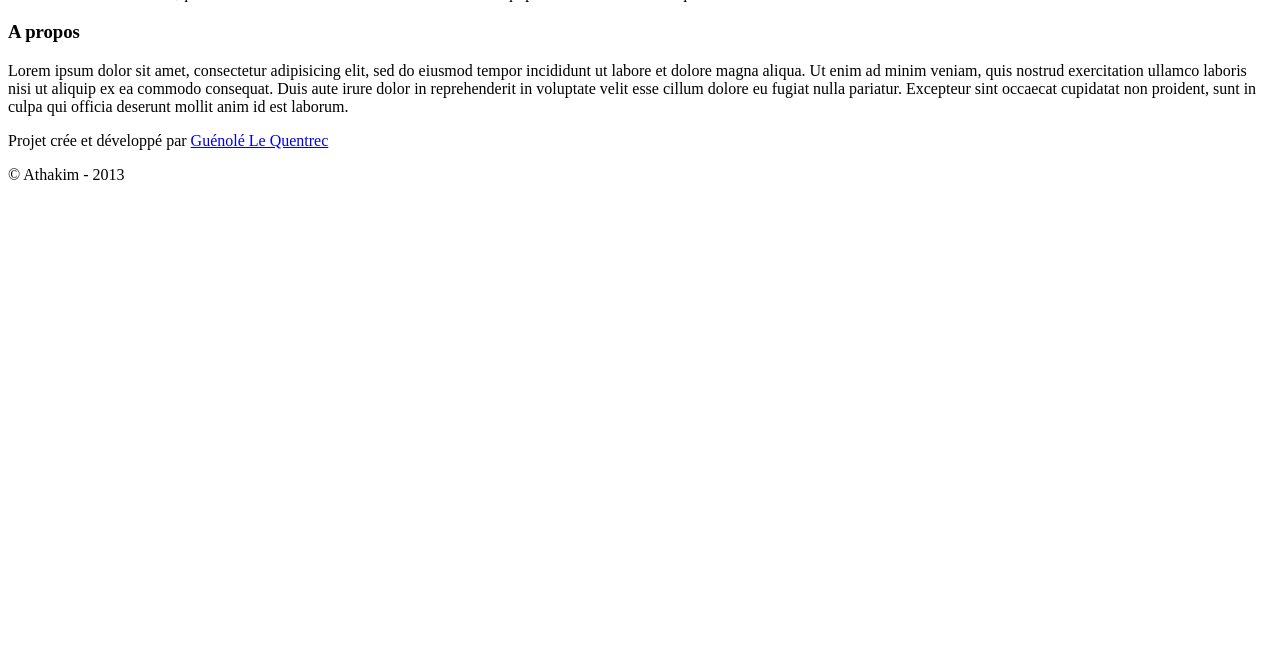
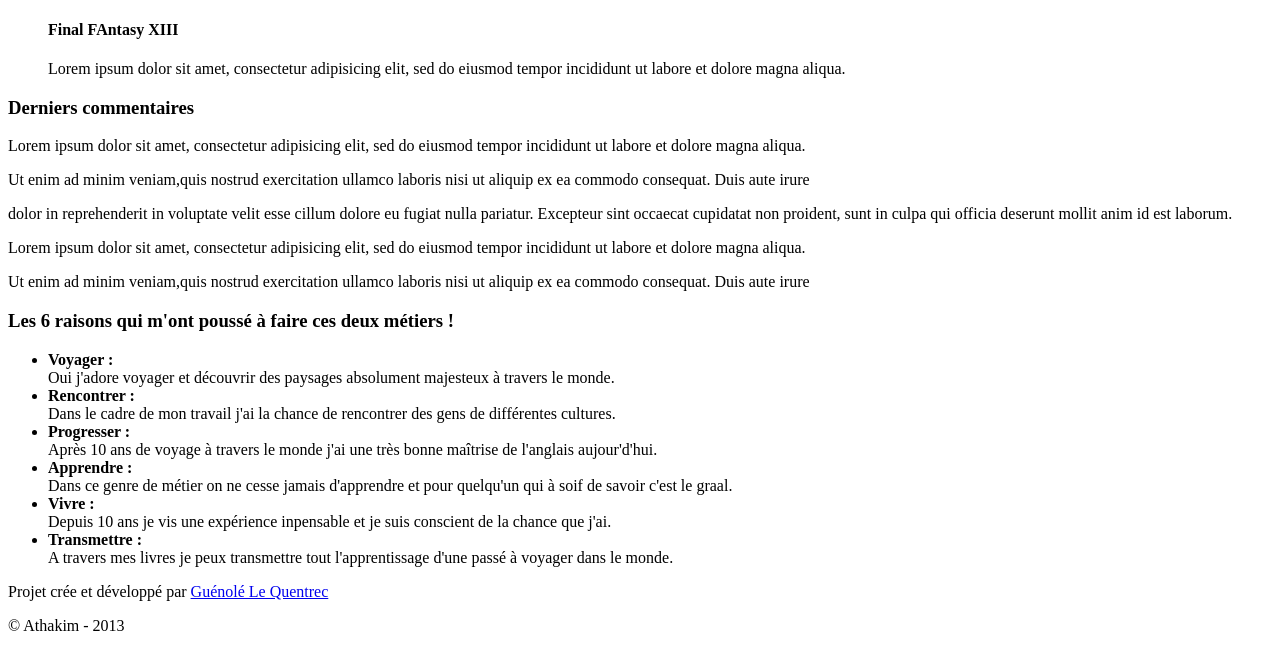
Before and after one commit to Twisted578/Projet-3-OC, a PHP site: page / in a window 1280 px wide. Shown: the part 3478-4129 px from the top of the page. Before the commit the page ends 3658 px from the top, so only its background shows below. Run offline with PHP 8.4, Linux system fonts and the light colour scheme; some libraries are stand-ins or nearby versions.

Commit message:
Rajout de l'include + les 6 raisons de faire ces deux métiers

```diff
--- a/INC/header.php
+++ b/INC/header.php
@@ -44,3 +44,36 @@
 						<li><a href="signup.html">S'inscrire</a></li>
 					</ul>
 				</div>
+
+		</div> <!-- #navigation -->
+
+		<div id="search">
+
+			<form method="get" id="searchform" action="">
+				<div>
+					<input type="text" value="Chercher" name="q" id="q" onfocus="if (this.value == 'Chercher') {this.value = '';}" onblur="if (this.value == '') {this.value = 'Chercher';}" />
+					<input type="submit" id="searchsubmit" value="Go" />
+				</div>
+			</form>
+		</div> <!--#search -->
+
+    </div> <!-- container -->
+	</div> <!--#nav -->
+
+	<!-- HEADER -->
+	<header>
+	    <div class="container clearfix">
+
+			<div id="logo">
+				<a href="index.html" title="Mon blog"><img  src="img/logo4.png" alt="Mon blog" /></a>
+			</div>
+			<div id="reseaux">
+				<ul>
+					<li><a href="#" class="fb"></a></li>
+					<li><a href="#" class="tt"></a></li>
+					<li><a href="#" class="gg"></a></li>
+					<li><a href="#" class="yt"></a></li>
+				</ul>
+			</div>
+	    </div> <!-- container -->
+	</header>
--- a/index.php
+++ b/index.php
@@ -1,32 +1,6 @@
 <?php
-include 'INC/header.php';
-
-
-ini_set('display_errors',1);
+include 'INC/header.php'
 ?>
-
-<body>
-  <!--[if lt IE 7]><p class=chromeframe>Your browser is <em>ancient!</em> <a href="http://browsehappy.com/">Upgrade to a different browser</a> or <a href="http://www.google.com/chromeframe/?redirect=true">install Google Chrome Frame</a> to experience this site.</p><![endif]-->
-<div class="wrap">
-	<!-- NAVIGATION -->
-	<div id="nav">
-    <div class="container clearfix">
-
-		<!-- MENU -->
-		<div id="navigation">
-				<ul id="menu" class="menu">
-					<li ><a href="index.html">Acceuil</a></li>
-					<li ><a href="articles.html">Livre</a></li>
-					<li ><a href="contact.html">Contact</a></li>
-					s
-				</ul>
-
-				<div class="membres">
-					<ul>
-						<li><a href="login.html">Se connecter</a></li>
-						<li><a href="signup.html">S'inscrire</a></li>
-					</ul>
-				</div>
 
 <!-- PRESENTATION -->
 <div id="presentation">
@@ -140,13 +114,15 @@
 			</section>
 			<div class="clearfix"></div>
 			<div class="accueil">
-				<h3>A propos</h3>
-				<p>Lorem ipsum dolor sit amet, consectetur adipisicing elit, sed do eiusmod
-				tempor incididunt ut labore et dolore magna aliqua. Ut enim ad minim veniam,
-				quis nostrud exercitation ullamco laboris nisi ut aliquip ex ea commodo
-				consequat. Duis aute irure dolor in reprehenderit in voluptate velit esse
-				cillum dolore eu fugiat nulla pariatur. Excepteur sint occaecat cupidatat non
-				proident, sunt in culpa qui officia deserunt mollit anim id est laborum.</p>
+				<h3>Les 6 raisons qui m'ont poussé à faire ces deux métiers !</h3>
+				<ul>
+					<li><strong>Voyager :</strong></br>Oui j'adore voyager et découvrir des paysages absolument majesteux à travers le monde.</li>
+					<li><strong>Rencontrer :</strong></br>Dans le cadre de mon travail j'ai la chance de rencontrer des gens de différentes cultures.</li>
+					<li><strong>Progresser :</strong></br>Après 10 ans de voyage à travers le monde j'ai une très bonne maîtrise de l'anglais aujour'd'hui.</li>
+					<li><strong>Apprendre :</strong></br>Dans ce genre de métier on ne cesse jamais d'apprendre et pour quelqu'un qui à soif de savoir c'est le graal.</li>
+					<li><strong>Vivre :</strong></br>Depuis 10 ans je vis une expérience inpensable et je suis conscient de la chance que j'ai.</li>
+					<li><strong>Transmettre :</strong></br>A travers mes livres je peux transmettre tout l'apprentissage d'une passé à voyager dans le monde.</li>
+				</ul>
 			</div>
 
 
```
